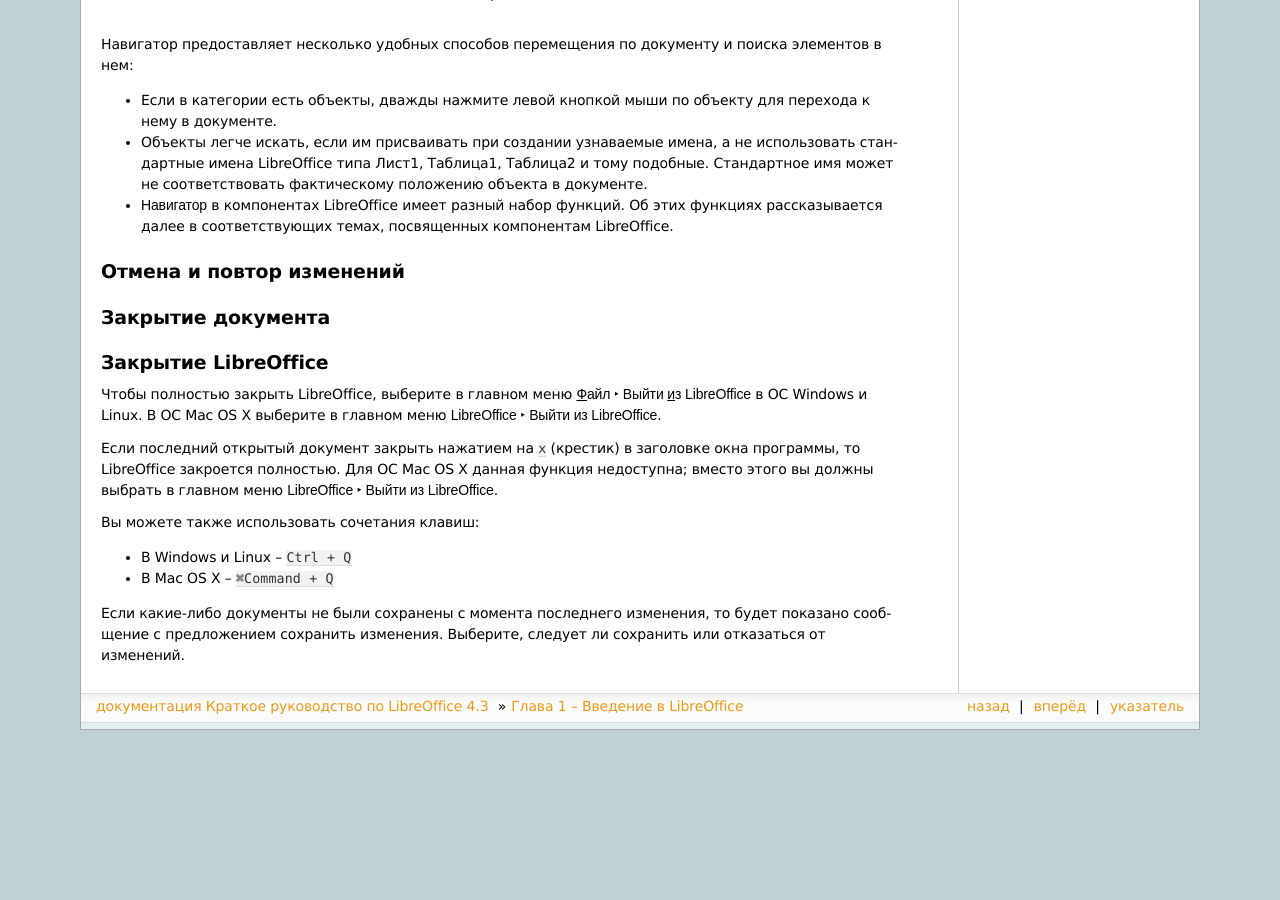
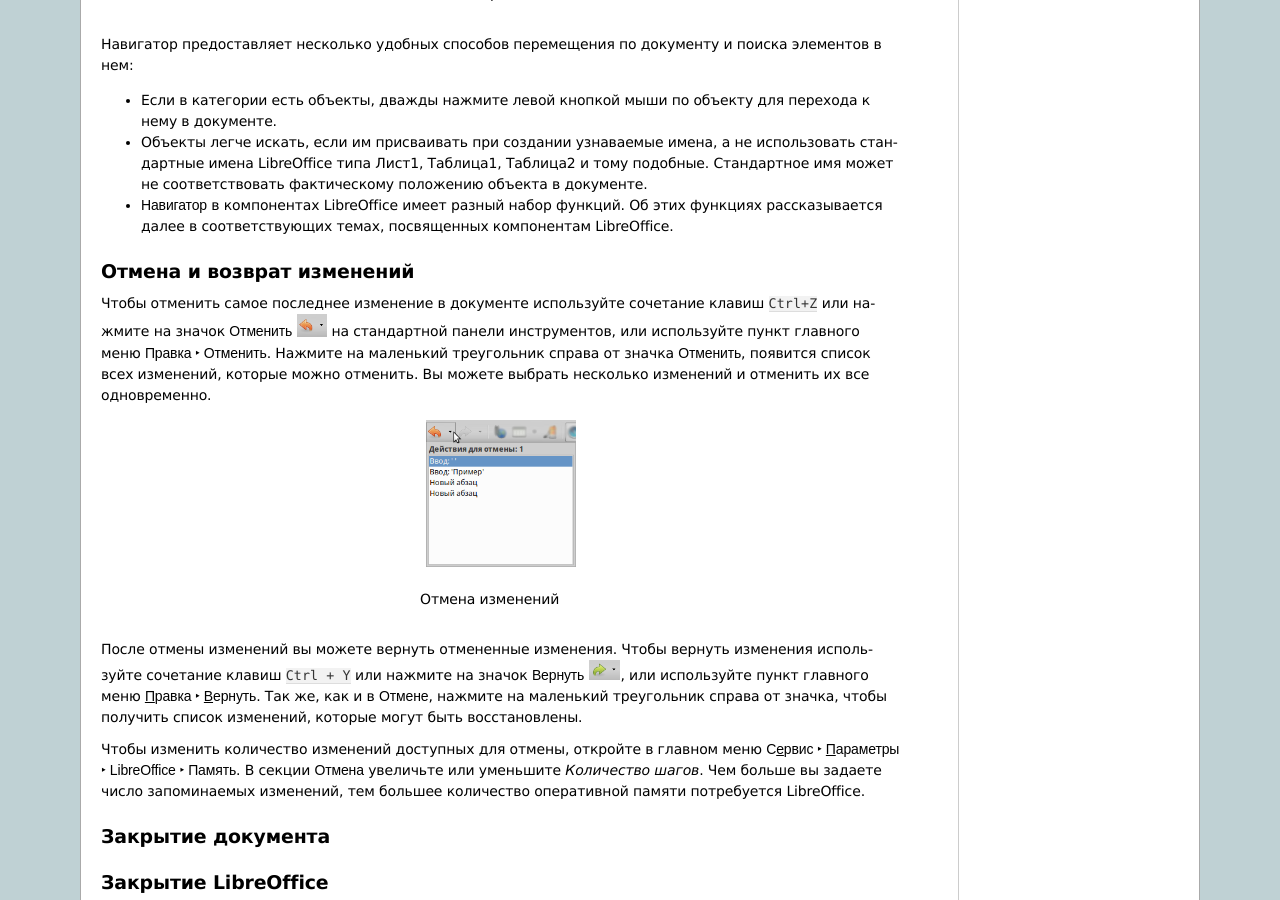
Before and after one commit to LibreRussia/libreoffice-gettingstarted, a Sphinx documentation site: the page built from docs/Chapter-1-Introducing-LibreOffice.rst, in a window 1280 px wide and 900 px high, scrolled down 16240 px. Built offline with Sphinx 7.4.7, drawn with Linux system fonts in a browser that asks for light colours; formulas are drawn with MathJax 3; before the commit the page ends 16970 px from its top, so only the background shows below that; some of the changed text lies outside the part shown.

Commit message:
Добавил раздел Отмена и возврат изменений

```diff
--- a/docs/Chapter-1-Introducing-LibreOffice.rst
+++ b/docs/Chapter-1-Introducing-LibreOffice.rst
@@ -636,8 +636,31 @@ LibreOffice может сохранять файлы автоматически.
 * :guilabel:`Навигатор` в компонентах LibreOffice имеет разный набор функций. Об этих функциях рассказывается далее в соответствующих темах, посвященных компонентам LibreOffice.
 
 
-Отмена и повтор изменений
--------------------------
+Отмена и возврат изменений
+--------------------------
+
+Чтобы отменить самое последнее изменение в документе используйте сочетание клавиш ``Ctrl+Z`` или нажмите на значок :guilabel:`Отменить` |lo-undo| на стандартной панели инструментов, или используйте пункт главного меню :menuselection:`Правка --> Отменить`. Нажмите на маленький треугольник справа от значка :guilabel:`Отменить`, появится список всех изменений, которые можно отменить. Вы можете выбрать несколько изменений и отменить их все одновременно.
+
+.. |lo-undo| image:: _static/icons/lo-undo-icon.png
+                  :scale: 60%
+
+.. _ch1-lo-screen-019:
+
+.. figure:: _static/chapter1/ch1-lo-screen-019.png
+    :scale: 60%
+    :align: center
+    :alt:  Отмена изменений
+
+    Отмена изменений
+
+После отмены изменений вы можете вернуть отмененные изменения. Чтобы вернуть изменения используйте сочетание клавиш ``Ctrl + Y`` или нажмите на значок :guilabel:`Вернуть` |lo-redo|, или используйте пункт главного меню :menuselection:`&Правка --> &Вернуть`. Так же, как и в :guilabel:`Отмене`, нажмите на маленький треугольник справа от значка, чтобы получить список изменений, которые могут быть восстановлены.
+
+.. |lo-redo| image:: _static/icons/lo-redo-icon.png
+                  :scale: 60%
+
+
+Чтобы изменить количество изменений доступных для отмены, откройте в главном меню :menuselection:`С&ервис --> &Параметры --> LibreOffice --> Память`. В секции :guilabel:`Отмена` увеличьте или уменьшите *Количество шагов*. Чем больше вы задаете число запоминаемых изменений, тем большее количество оперативной памяти потребуется LibreOffice.
+
 
 Закрытие документа
 ------------------
```
Also changed, not shown: docs/_static/chapter1/ch1-lo-screen-019.png (added), docs/_static/icons/lo-redo-icon.png (added), docs/_static/icons/lo-undo-icon.png (added), 7 other files.
